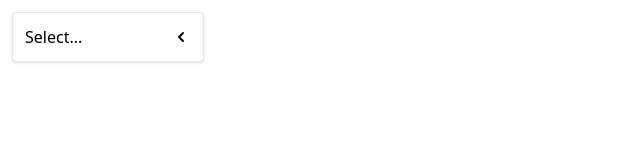
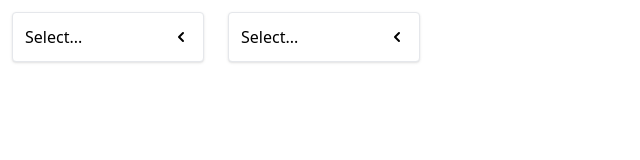
Before and after one commit to andbudha/components, a React (Create React App) app: page / in a window 1280 px wide. Shown: the top 160 px of the page, without its empty margins (0-640 px from the left). Built offline with nearby package versions, Linux system fonts and the light colour scheme.

Commit message:
useRef(); updated

```diff
--- a/src/App.js
+++ b/src/App.js
@@ -21,6 +21,7 @@ function App() {
     return (
         <div className={'flex'}>
             <DropDown options={options} value={selection} onChange={handleSelect}/>
+            <DropDown options={options} value={selection} onChange={handleSelect}/>
         </div>
     );
 }
--- a/src/components/DropDown.js
+++ b/src/components/DropDown.js
@@ -14,6 +14,12 @@ export const DropDown = ({options, value, onChange}) => {
     //checking on useEffect();
     useEffect(()=>{
         const handler = (event) =>{
+
+            //checking if there is a reference to the element. This solves a lot of bugs.
+            if(!divEl.current){
+                return;
+            }
+
             if(!divEl.current.contains(event.target)){
                 setIsOpen(false);
             }
```
